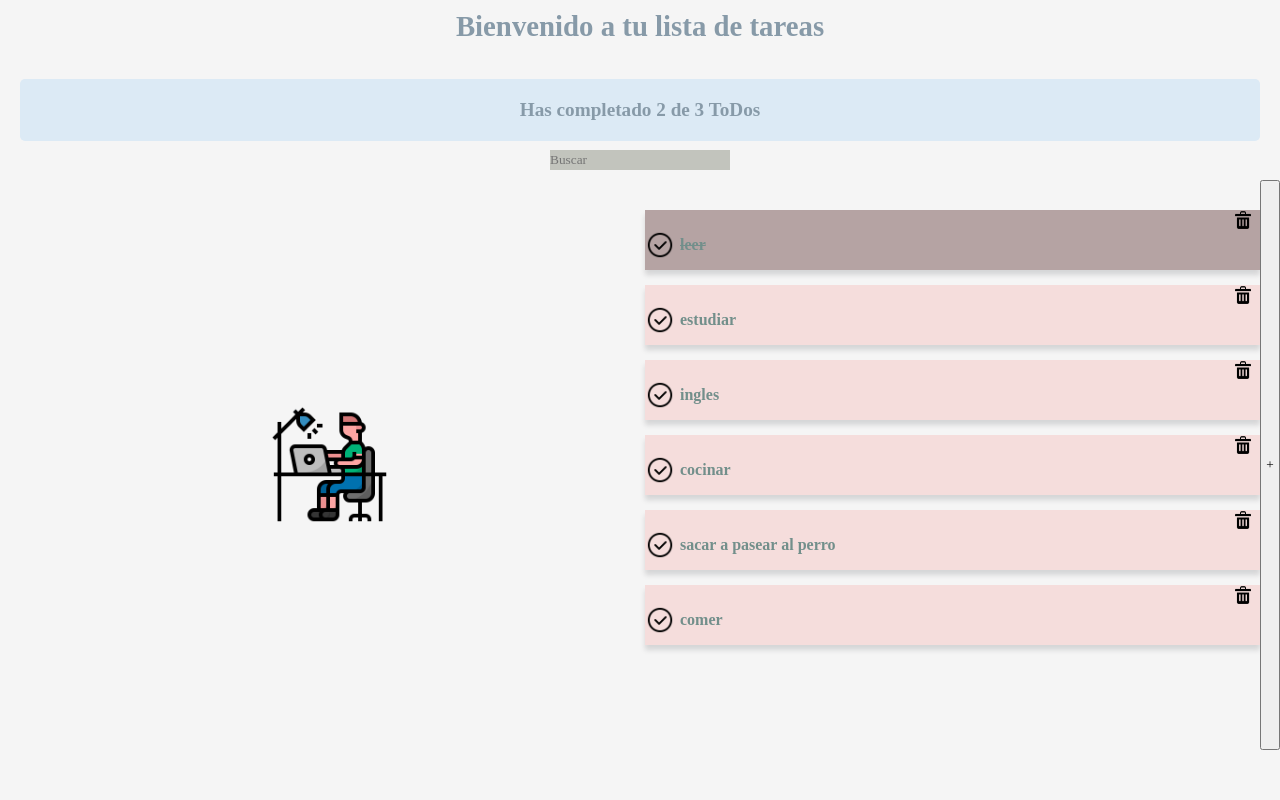
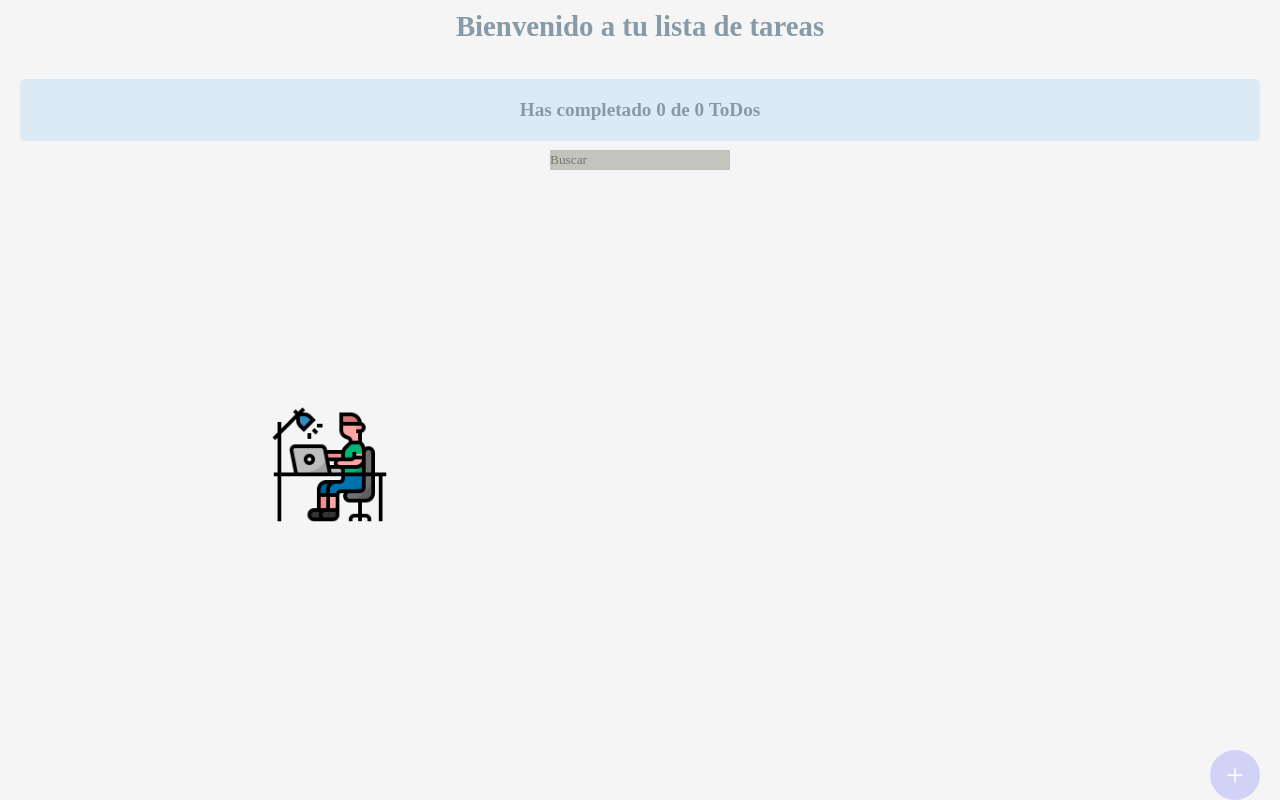
Before and after one commit to JhostinA/react-ToDOs, a React (Create React App) app: page / in a window 1280 px wide. Built offline with nearby package versions, Linux system fonts and the light colour scheme; a web font is replaced by a local one.

Commit message:
Solution trash hover Create method to complete and delete ToDOs Local Storage Persistence Create button to creates ToDOs (not functional)

```diff
--- a/src/App.js
+++ b/src/App.js
@@ -8,24 +8,84 @@
 import { CreateTodoButton } from "./components/CreateTodoButton";
 import img1 from './images/workman.png'
 
-const todos = [
-{ text: 'leer', completed: true},
-{  text: 'estudiar', completed: false},
-{ text: 'ingles', completed: false},
-{ text: 'cocinar',completed:false},
-{text:'sacar a pasear al perro', completed:false},
-{text: 'comer', completed:false}
-]
 function App() {
+
+  //LocalStorage
+  const  localStorageTodos = localStorage.getItem('TODOS_V0.1')
+  let parsedLocalStorage;
+  if (!localStorageTodos){
+    localStorage.setItem('TODOS_V0.1', JSON.stringify([]))
+    parsedLocalStorage = []
+
+  }else{
+    parsedLocalStorage = JSON.parse(localStorageTodos)
+  }
+
+  //states
+  const [todos, setTodo] = React.useState(parsedLocalStorage)
+  const [searchValue, setSearchValue] = React.useState('')
+
+  //filters
+  const totalTodos = todos.length
+  const totalCompletedTodos = todos.filter(todo => !!todo.completed ).length
+
+  //searchedTodos
+  let searchedTodos = []
+
+  if(!searchValue.length >=1){
+    searchedTodos=todos
+
+  }else{
+    searchedTodos= todos.filter(todo =>{
+      const todoText = todo.text.toLowerCase();
+      const searchText = searchValue.toLowerCase();
+      return todoText.includes(searchText)
+
+    })
+  }
+
+  //completeTodos-deleteTodos
+  const saveTodos=(newTodos)=>{
+    localStorage.setItem('TODOS_V0.1', JSON.stringify(newTodos))
+  }
+  const completeTodos= (text) =>{
+    const todoIndex = todos.findIndex(todo=> todo.text === text);
+    const newTodos = [...todos]
+    newTodos[todoIndex].completed = true
+    saveTodos(newTodos)
+    setTodo(newTodos)
+  }
+
+  const deleteTodos= (text) =>{
+    const todoIndex = todos.findIndex(todo=> todo.text === text);
+    const newTodos = [...todos]
+    newTodos.splice(todoIndex, 1)
+    saveTodos(newTodos)
+    setTodo(newTodos)
+  }
+
+
   return (
     <React.Fragment>
       <h1> Bienvenido a tu lista de tareas</h1>
-      <TodoCounter />
-      <TodoSearch />
-      <img className="icono" src={img1}></img>
+      <TodoCounter
+        totalTodos={totalTodos}
+        totalTodosCompleted={totalCompletedTodos}
+      />
+      <TodoSearch
+        searchValue={searchValue}
+        setSearchValue={setSearchValue}
+      />
+      <img className="icono" src={img1} alt="task"></img>
       <TodoList >
-        {todos.map(todo =>(
-          <TodoItem completed={todo.completed} key={todo.text} text={todo.text}/>
+        {searchedTodos.map(todo =>(
+          <TodoItem
+            completed={todo.completed}
+            key={todo.text}
+            text={todo.text}
+            completeTask={()=> completeTodos(todo.text)}
+            deleteTask={()=> deleteTodos(todo.text)}
+          />
         ))}
       </TodoList>
       <CreateTodoButton/>
--- a/src/Styles/style.css
+++ b/src/Styles/style.css
@@ -5,33 +5,85 @@
     width: 120px;
     margin: auto;
 }
+.ok-container{
+    grid-column: 1/2;
+    grid-row: 2/3;
+    display: flex;
+    justify-content: center;
+    position: relative;
+}
 .iconCheck{
     width: 30px;
     height: 30px;
-    grid-column: 1/2;
-    grid-row: 2/3;
     cursor: pointer;
+    position: absolute;
+
 
 }
-.trashIcon{
+.iconCheckGreen{
+    width: 30px;
+    height: 30px;
+    cursor: pointer;
+    opacity: 0;
+
+
+}
+.trash-conteiner{
+    grid-column: 3/4;
+    grid-row: 1/2;
     width: 20px;
     height: 20px;
-    grid-column: 3/4;
-    grid-row: 1/2;
+    display: flex;
+    justify-content: end;
+    align-items: center;
+    position: relative;
+
+}
+.trash-icon-top{
+    width: 20px;
+    height: 20px;
     margin: auto;
     cursor: pointer;
+    position: absolute;
+    opacity: 0;
 }
-.trashIcon:hover{
-
+.trash-icon{
+    opacity: 1;
+    width: 20px;
+    height: 20px;
+    cursor: pointer;
+}
+.trash-icon-top:hover{
+   opacity: 1;
 }
 .text-p--completed{
     text-decoration: line-through;
 }
 .icon-check--active{
+    opacity: 0;
+
+}
+.icon-checkg--active{
+    opacity: 1;
 
 }
 .order-list--active{
     background-color: #B5A3A3;
+}
+.container-button{
+    grid-column: 3/4;
+    grid-row: 5/6;
+    display: flex;
+    justify-content: end;
+}
+.create-button{
+    width: 50px;
+    height: 50px;
+    border: none;
+    background-color: #D0D3F5;
+    border-radius: 50px;
+    color: white;
+    font-size: 2rem;
 }
 *{
     font-family: 'Anybody', cursive;
--- a/src/components/CreateTodoButton.js
+++ b/src/components/CreateTodoButton.js
@@ -1,8 +1,14 @@
 import React from "react";
 
 function CreateTodoButton(){
+    const createNewItem = ()=>{
+        alert("su nueva tarea a sido agregada a la lista");
+    }
     return(
-        <button>+</button>
+        <div className="container-button">
+            <button className="create-button" onClick={createNewItem}>+</button>
+        </div>
+
     );
 }
 export {CreateTodoButton};
--- a/src/components/TodoCounter.js
+++ b/src/components/TodoCounter.js
@@ -1,8 +1,8 @@
 import React from "react";
 
-function TodoCounter (){
+function TodoCounter ({totalTodos, totalTodosCompleted}){
     return(
-        <h2>Has completado 2 de 3 ToDos</h2>
+        <h2>Has completado {totalTodosCompleted} de {totalTodos} ToDos</h2>
     )
 }
 
--- a/src/components/TodoItem.js
+++ b/src/components/TodoItem.js
@@ -1,12 +1,39 @@
 import React from "react";
 import iconCheck from '../images/ok.png'
+import iconCheckGreen from '../images/ok-green.png'
+import iconTrashRed from '../images/trash-red.png'
 import trashIcon from '../images/trash.png'
+
+
 function TodoItem(props){
+
+
     return(
         <li className={`order-list ${props.completed && 'order-list--active'}`}>
-            <img src={iconCheck} className={`iconCheck ${props.completed && 'icon-check--active'}`} ></img>
+            <div className="ok-container">
+                <img
+                    src={iconCheckGreen}
+                    className={`iconCheckGreen
+                    ${props.completed && 'icon-checkg--active'}`}
+                    alt="ok"
+                    >
+
+                </img>
+                <img
+                    src={iconCheck}
+                    className={`iconCheck ${props.completed && 'icon-check--active'}`}
+                    onClick={props.completeTask}
+                    alt="ok"
+                    >
+
+                </img>
+            </div>
             <p className={`text-p ${props.completed && 'text-p--completed'}`}>{props.text}</p>
-            <img src={trashIcon} className="trashIcon"></img>
+            <div className="trash-conteiner">
+                <img src={trashIcon} className="trash-icon" alt="x"></img>
+                <img src={iconTrashRed} className="trash-icon-top" onClick={props.deleteTask} alt="x"></img>
+            </div>
+
         </li>
     );
 }
--- a/src/components/TodoSearch.js
+++ b/src/components/TodoSearch.js
@@ -1,8 +1,19 @@
 import React from "react";
 
-function TodoSearch (){
+function TodoSearch ({searchValue, setSearchValue}){
+
+    const searchChange = (event)=>{
+        console.log(event.target.value)
+        setSearchValue(event.target.value)
+
+    }
     return(
-        <input placeholder="Buscar"/>
+        <input
+            placeholder="Buscar"
+            value={searchValue}
+            onChange={searchChange}
+
+        />
     );
 }
 export {TodoSearch};
```
Also changed, not shown: src/images/ok.png.
